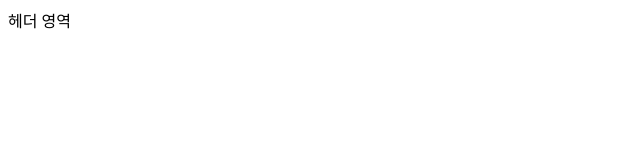
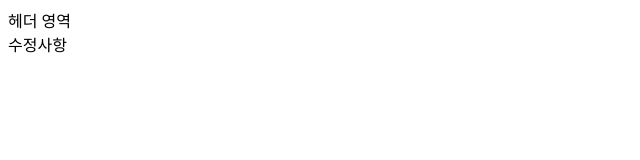
Before and after one commit to stella9921/day02, a plain HTML site: page index.html in a window 1280 px wide. Shown: the full height of the page, 0-640 px from the left. Drawn offline with Linux system fonts and the light colour scheme.

Commit message:
버튼으로커밋하깅

```diff
--- a/index.html
+++ b/index.html
@@ -9,5 +9,6 @@
   <header>
     헤더 영역
   </header>
+  수정사항
 </body>
 </html>
```
Also changed, not shown: day02.txt.
